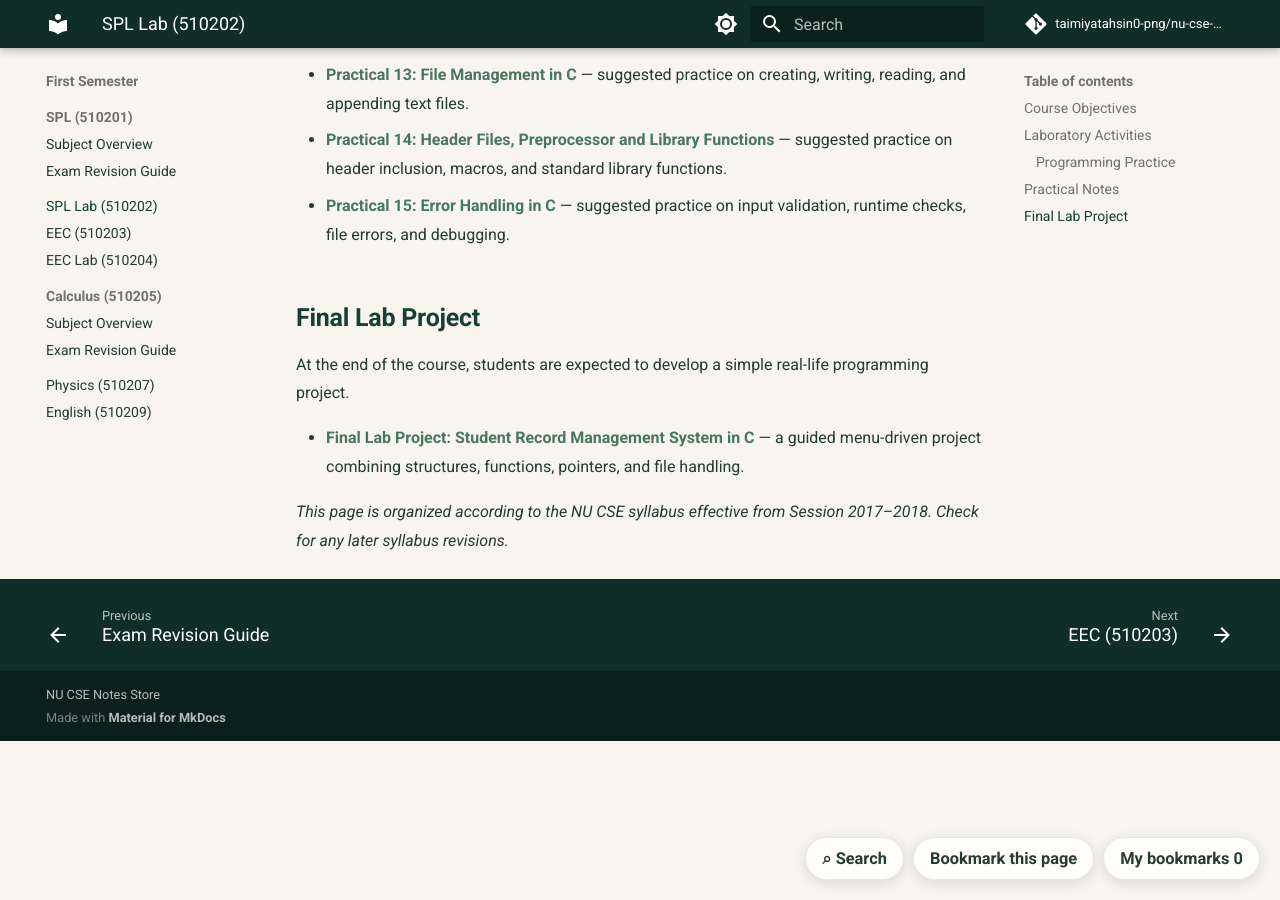
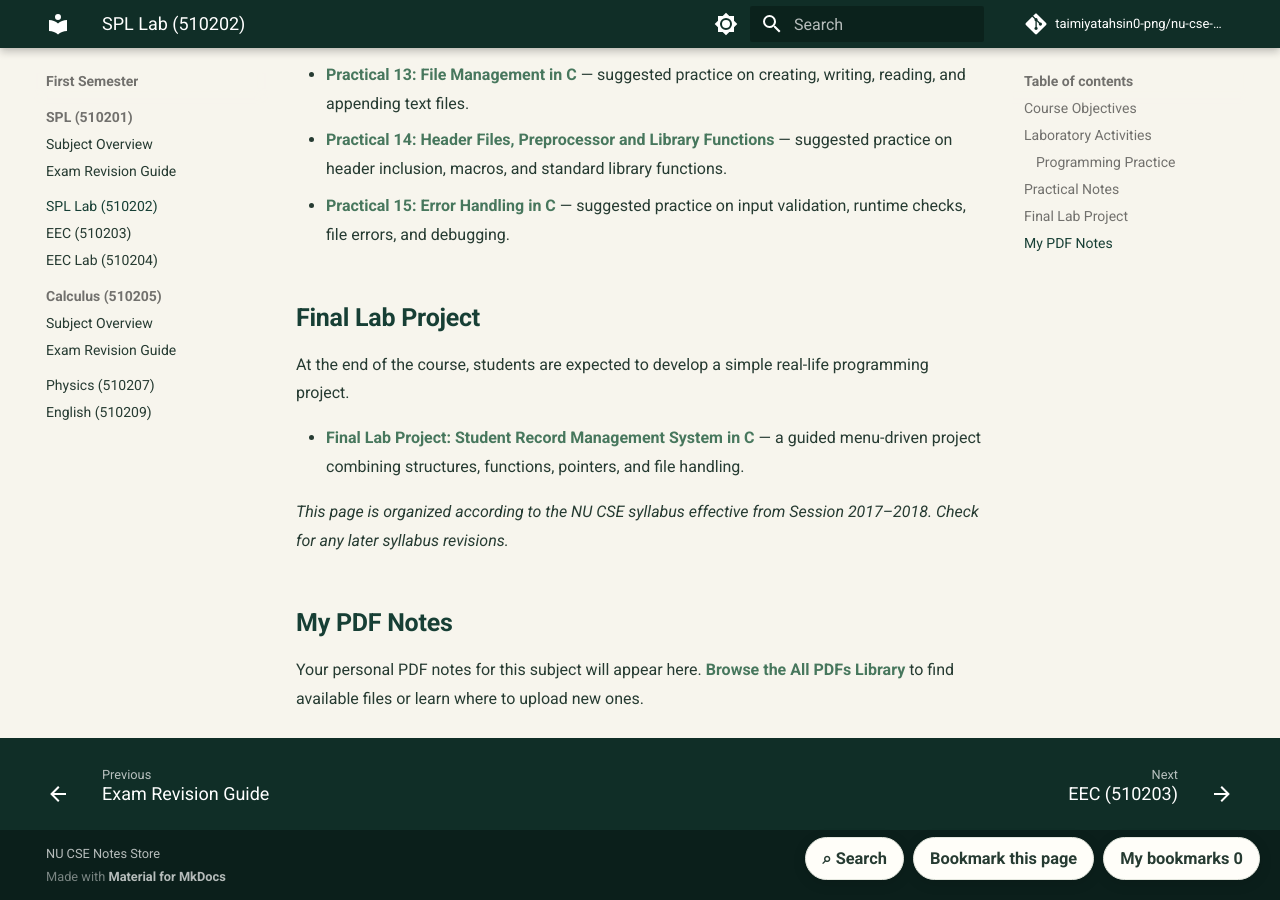
Before and after one commit to taimiyatahsin0-png/nu-cse-notes-store, an MkDocs documentation site: the page built from docs/subjects/spl-lab/index.md, in a window 1280 px wide and 900 px high, scrolled down 2002 px. Built offline with MkDocs 1.6.1 and Material for MkDocs 9.7.7, drawn with Linux system fonts in a browser that asks for light colours; comment, search, counter and statistics services are not loaded.

Commit message:
Add subject PDF library section

```diff
--- a/docs/subjects/spl-lab/index.md
+++ b/docs/subjects/spl-lab/index.md
@@ -58,3 +58,9 @@ At the end of the course, students are expected to develop a simple real-life pr
 - [Final Lab Project: Student Record Management System in C](final-lab-project-student-record-management.md) — a guided menu-driven project combining structures, functions, pointers, and file handling.
 
 *This page is organized according to the NU CSE syllabus effective from Session 2017–2018. Check for any later syllabus revisions.*
+
+
+
+## My PDF Notes
+
+Your personal PDF notes for this subject will appear here. [Browse the All PDFs Library](../../tools/pdf-library.md) to find available files or learn where to upload new ones.
```
